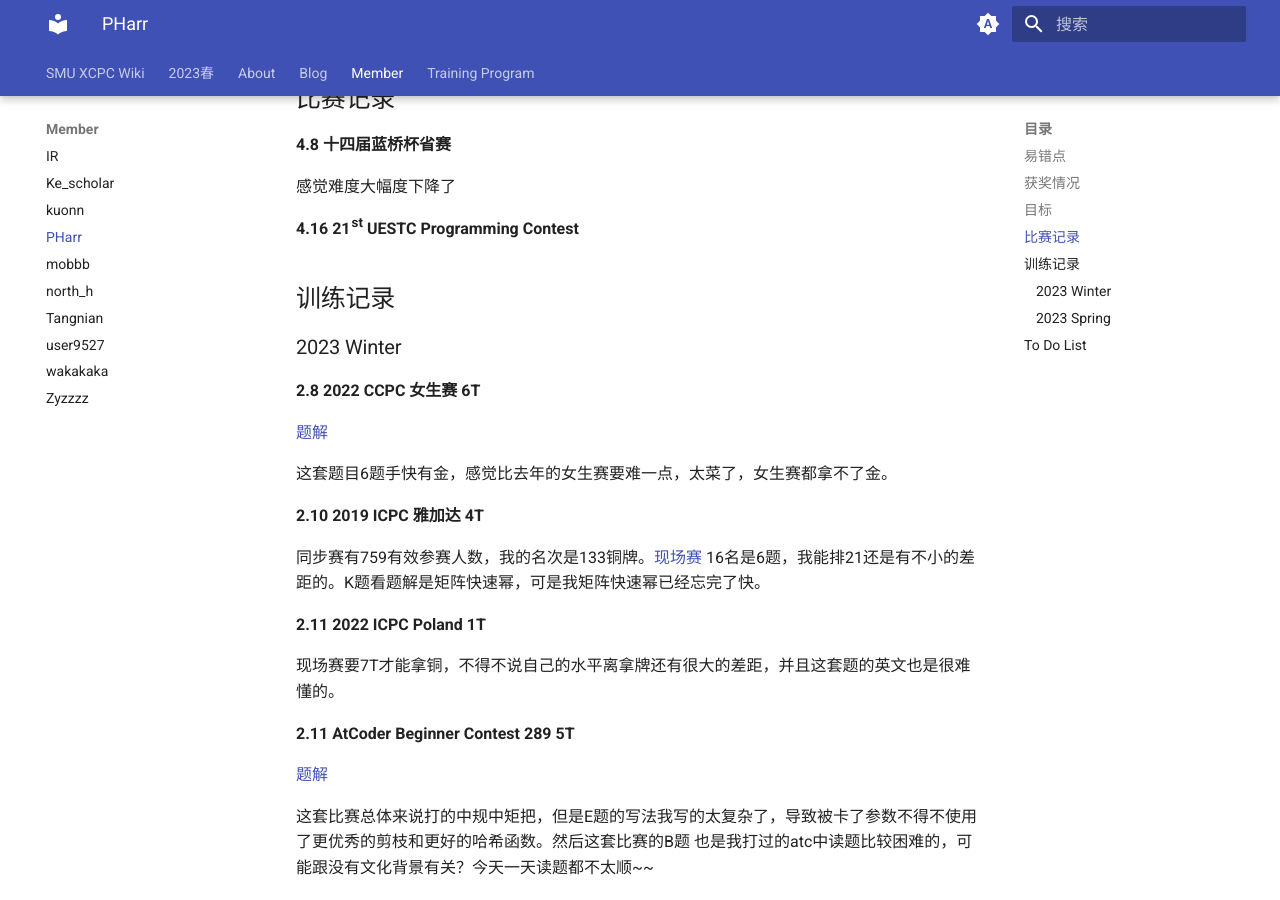
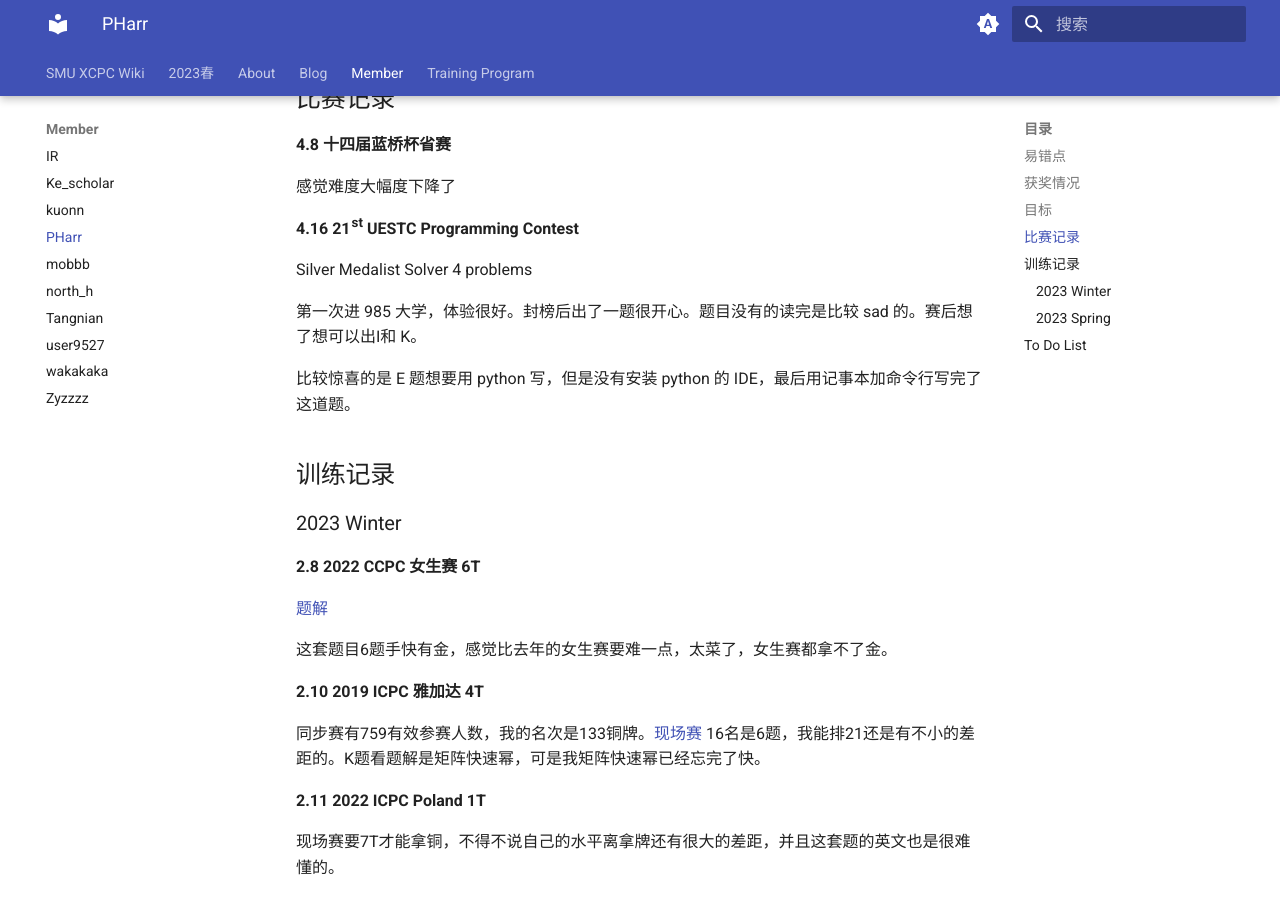
Before and after one commit to SMU-XCPC/wiki, an MkDocs documentation site: the page built from docs/Member/PHarr.md, in a window 1280 px wide and 900 px high, scrolled down 1309 px. Built offline with MkDocs 1.6.1 and Material for MkDocs 9.7.7, drawn with Linux system fonts in a browser that asks for light colours; some of the changed text lies outside the part shown.

Commit message:
Update PHarr.md

```diff
--- a/docs/Member/PHarr.md
+++ b/docs/Member/PHarr.md
@@ -46,6 +46,14 @@ email：xin.mai@forxmail.com
 感觉难度大幅度下降了
 
 **4.16 21st UESTC Programming Contest**
+
+Silver Medalist Solver 4 problems
+
+第一次进 985 大学，体验很好。封榜后出了一题很开心。题目没有的读完是比较 sad 的。赛后想了想可以出I和 K。
+
+比较惊喜的是 E 题想要用 python 写，但是没有安装 python 的 IDE，最后用记事本加命令行写完了这道题。
+
+
 
 ## 训练记录
 
@@ -241,7 +249,13 @@ L3-1读错题了，丢到了 12 分，L3-2比赛时没有仔细想忘记写最
 
 L3-1 看漏的一个重要条件有向图，痛失12分，不然这场是有可能拿到第一的。还是要多认真读题。
 
+**4.15 Codeforces Round 866 (Div. 2)**
 
+比较顺利的开出了C题，感觉还是小有进步的。
+
+**4.15 AtCoder Beginner Contest 298**
+
+好困写了四题就下班了。
 
 ## To Do List
 
```
